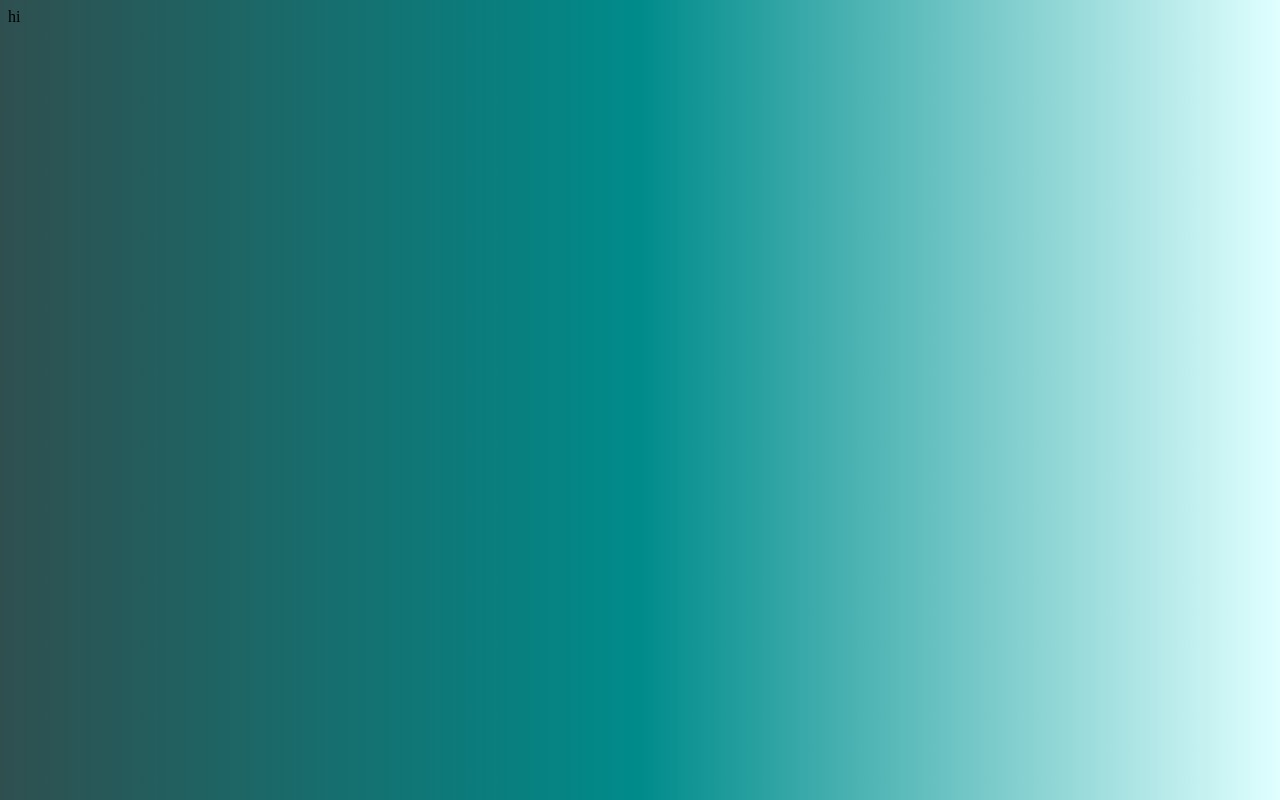
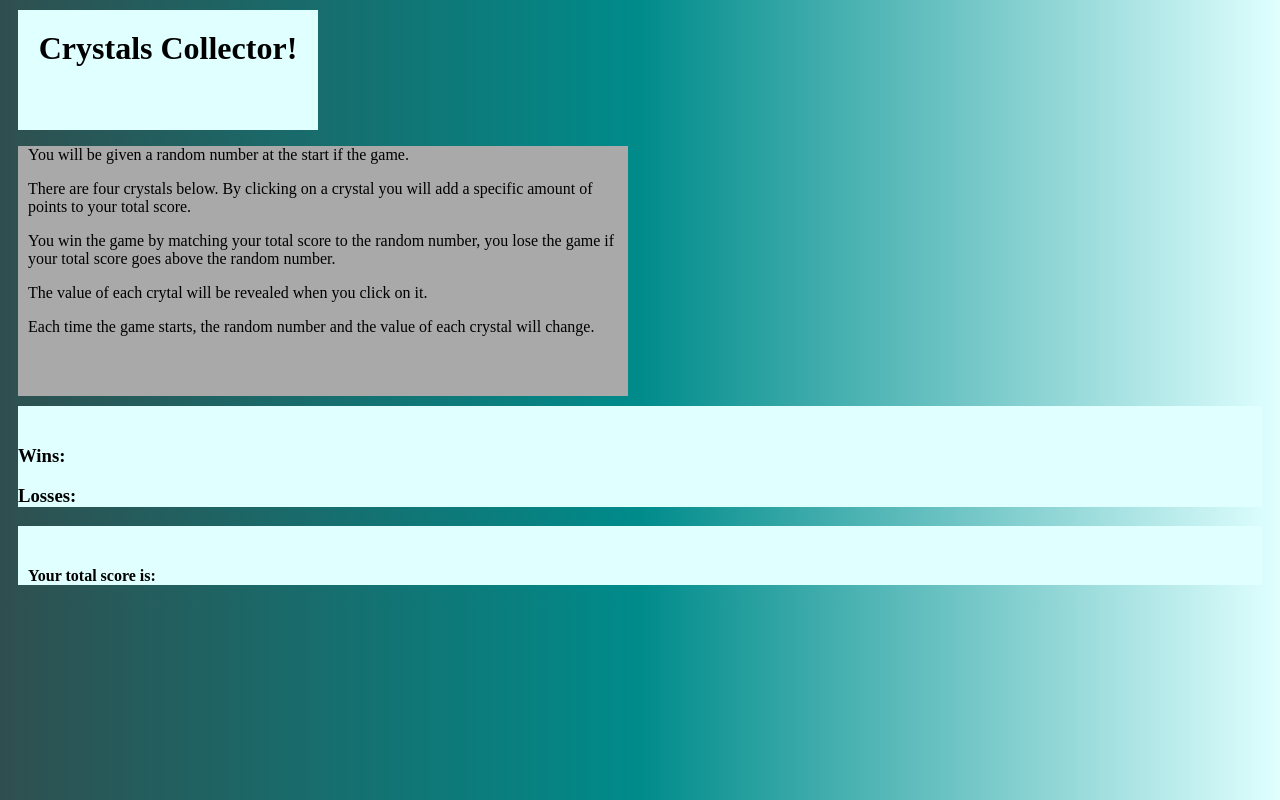
Before and after one commit to JulieValdez/unit-4-game, a plain HTML site: page index2.html in a window 1280 px wide. Drawn offline with Linux system fonts and the light colour scheme.

Commit message:
html with no bootstrap

```diff
--- a/assets/css/style.css
+++ b/assets/css/style.css
@@ -5,7 +5,7 @@ body {
 
 #title-text {
   height: 100px;
-  width: 100px;
+  width: 300px;
   margin: 10px;
   padding-top: 20px;
   background-color: #e0ffff;
@@ -14,6 +14,8 @@ body {
 }
 
 #instructions-row {
+  height: 250px;
+  width: 600px;
   margin: 10px;
   padding-left: 10px;
   text-justify: auto;
@@ -21,8 +23,6 @@ body {
 }
 
 #random-number {
-  margin: 10px;
-  padding-top: 20px;
   background-color: #e0ffff;
 }
 
@@ -31,3 +31,10 @@ body {
   padding-top: 20px;
   background-color: #e0ffff;
 }
+
+#totalScore {
+  margin: 10px;
+  padding-left: 10px;
+  padding-top: 20px;
+  background-color: #e0ffff;
+}
--- a/assets/javascript/game.js
+++ b/assets/javascript/game.js
@@ -0,0 +1,3 @@
+//create variables for starting game
+//create array to hold images
+//
--- a/index2.html
+++ b/index2.html
@@ -11,6 +11,67 @@
     <title>Unit-4 Homework</title>
   </head>
   <body>
-      <header>hi</header>
+      <div class="container" id="main-container">
+                  <h1 id="title-text">Crystals Collector!</h1>
+
+                <div id="instructions-row">
+                  <p>You will be given a random number at the start if the game.</p>
+
+                  <p>
+                    There are four crystals below. By clicking on a crystal you will
+                    add a specific amount of points to your total score.
+                  </p>
+                  <p>
+                    You win the game by matching your total score to the random
+                    number, you lose the game if your total score goes above the
+                    random number.
+                  </p>
+
+                  <p>
+                    The value of each crytal will be revealed when you click on it.
+                  </p>
+
+                  <p>
+                    Each time the game starts, the random number and the value of each
+                    crystal will change.
+                  </p>
+
+              </div>
+            </div>
+                <div id="random-number"> <span id="randomNumberText"></span>
+                  </div>
+                  <div class="col-3" id="wins-losses">
+                      <div class="row" id="wins">
+                        <h3>Wins: <span id="winCount"></span>
+                        </h3>
+
+                      </div>
+                      <div class="row" id="losses">
+                          <h3>Losses: <span id="lossCount"></span>
+
+                      </div>
+                  </div>
+
+            </div>
+                  <div id="images"></div>
+                </div>
+
+
+
+              <div id="totalScore">
+                <h4>Your total score is:</h4>
+              </div>
+
+            <div id="currentScore">
+                  <h3><span id="currentScoreCounter"></span></h3>
+                </div>
+              </div>
+
+
+    </div>
+
+
+          <!-- Optional JavaScript -->
+          <script src="assets/javascript/game.js"></script>
   </body>
 </html>
```
Also changed, not shown: index.html (+11 -0 lines).
